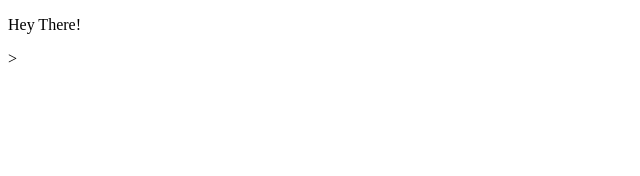
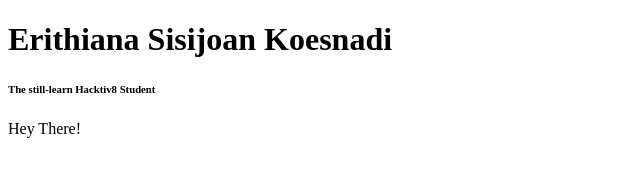
Before and after one commit to joanlamrack/joanlamrack-legacy.github.io, a plain HTML site: page index.html in a window 1280 px wide. Shown: the whole page, without its empty margins (0-640 px from the left). Drawn offline with Linux system fonts and the light colour scheme.

Commit message:
Adding content

```diff
--- a/index.html
+++ b/index.html
@@ -4,6 +4,8 @@
 	<title>Erithiana Sisijoan Koesnadi</title>
 </head>
 <body>
+	<h1>Erithiana Sisijoan Koesnadi</h1>
+	<h6>The still-learn Hacktiv8 Student</h6>
 	<p>Hey There!</p>
 </body>
-</html>>
+</html>
```
